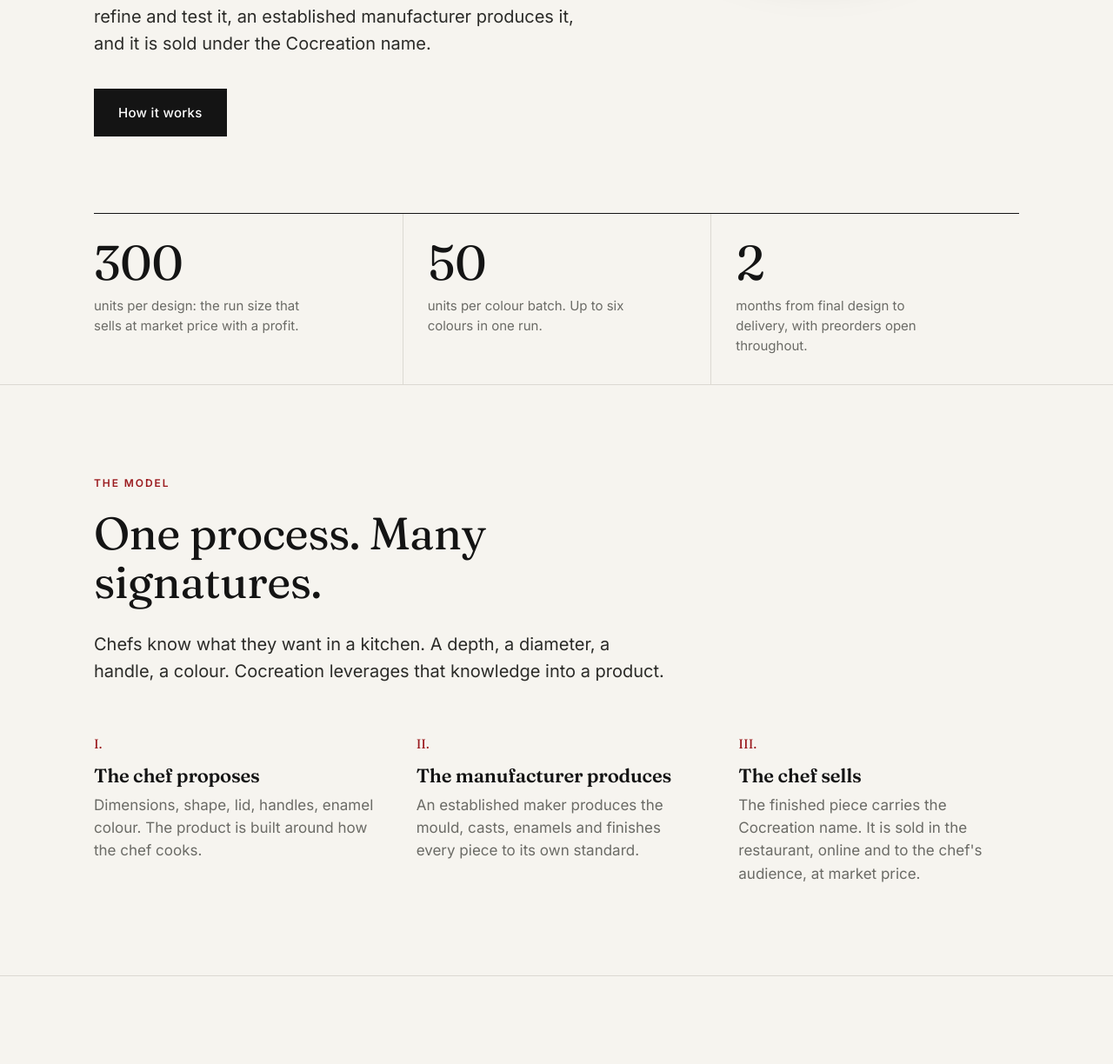
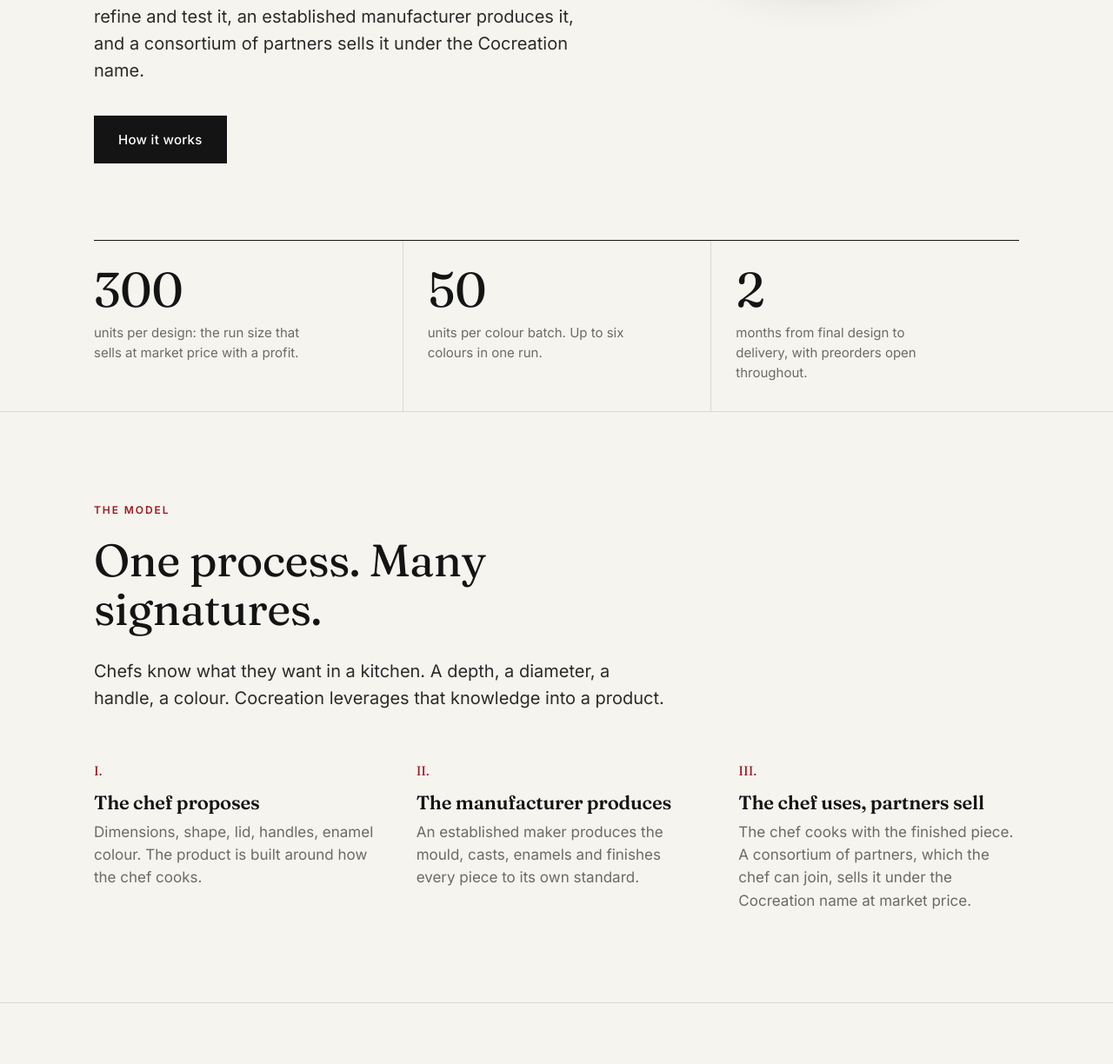
Before and after one commit to 46corentin/cocreation, a plain HTML site: page index.html in a window 1280 px wide. Shown: the part 658-1882 px from the top of the page at 87% size. Drawn offline with Linux system fonts and the light colour scheme.

Commit message:
Chef uses the product; a consortium of partners sells it
Co-Authored-By: Claude Opus 5.5 <noreply@anthropic.com>
Claude-Session: https://claude.ai/code/session_01YQqL6kdtxuL8cs2ojwkRMY

```diff
--- a/index.html
+++ b/index.html
@@ -147,7 +147,7 @@
       <div>
         <p class="eyebrow">Designed by the people who use it.</p>
         <h1>The pan you<br>always wanted.<br><em>Made.</em></h1>
-        <p class="lead">Cocreation turns a chef's idea into finished cookware that can be sold. The chef proposes it, the cocreation parties refine and test it, an established manufacturer produces it, and it is sold under the Cocreation name.</p>
+        <p class="lead">Cocreation turns a chef's idea into finished cookware that can be sold. The chef proposes it, the cocreation parties refine and test it, an established manufacturer produces it, and a consortium of partners sells it under the Cocreation name.</p>
         <a class="cta" href="#process">How it works</a>
       </div>
       <div class="hero-img">
@@ -171,7 +171,7 @@
     <div class="cols3">
       <div><p class="n">I.</p><h3>The chef proposes</h3><p class="muted">Dimensions, shape, lid, handles, enamel colour. The product is built around how the chef cooks.</p></div>
       <div><p class="n">II.</p><h3>The manufacturer produces</h3><p class="muted">An established maker produces the mould, casts, enamels and finishes every piece to its own standard.</p></div>
-      <div><p class="n">III.</p><h3>The chef sells</h3><p class="muted">The finished piece carries the Cocreation name. It is sold in the restaurant, online and to the chef's audience, at market price.</p></div>
+      <div><p class="n">III.</p><h3>The chef uses, partners sell</h3><p class="muted">The chef cooks with the finished piece. A consortium of partners, which the chef can join, sells it under the Cocreation name at market price.</p></div>
     </div>
   </div>
 </section>
```
